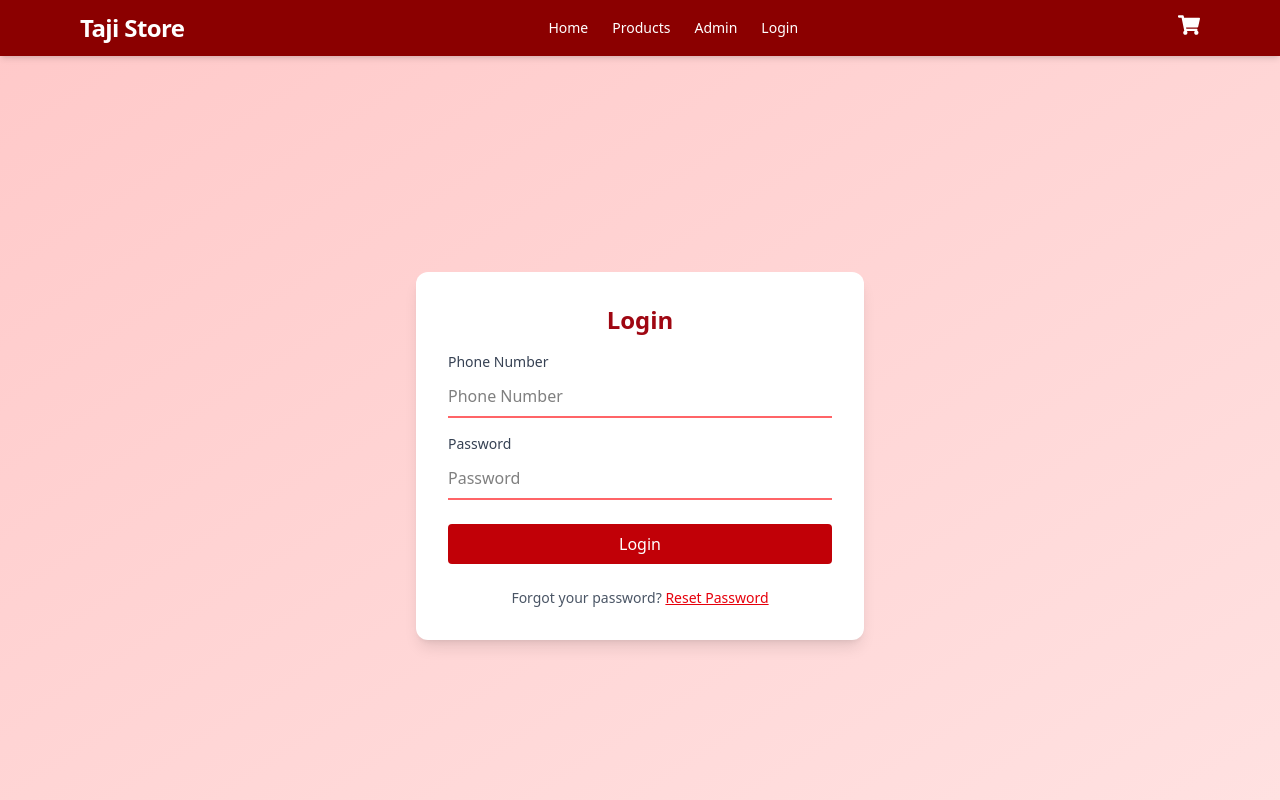
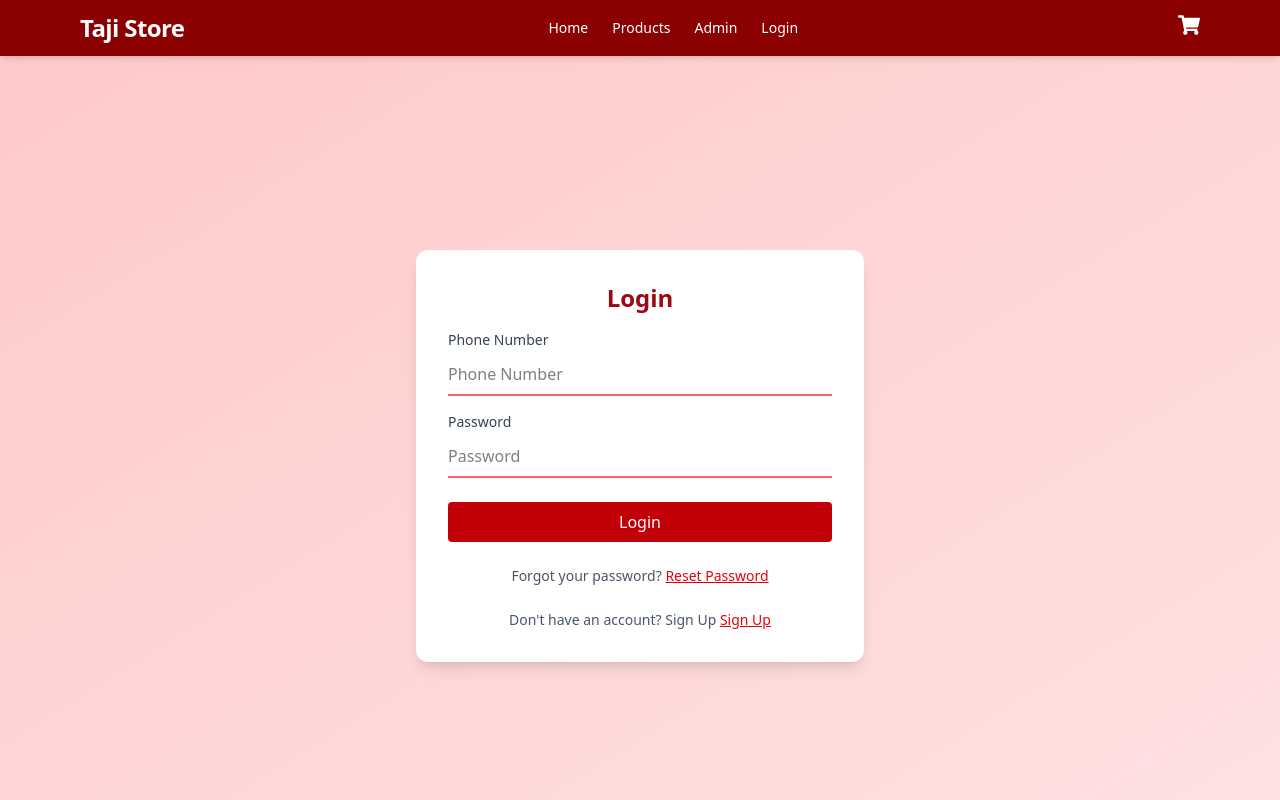
Before and after one commit to NathanAteka47/gomycode-taji-store-project, a React (Vite) app in the folder client/: page /login in a window 1280 px wide. Shown: the top 800 px of the page. Built offline with nearby package versions, Linux system fonts and the light colour scheme.

Commit message:
added a sign up logic

```diff
--- a/client/src/pages/LoginPage.tsx
+++ b/client/src/pages/LoginPage.tsx
@@ -90,6 +90,12 @@ export default function LoginPage() {
             Reset Password
           </Link>
         </p>
+                <p className="text-sm mt-6 text-center text-gray-600">
+          Don't have an account? Sign Up{' '}
+          <Link to="/signup" className="text-red-600 underline font-medium">
+            Sign Up
+          </Link>
+        </p>
       </form>
     </motion.div>
   );
```
